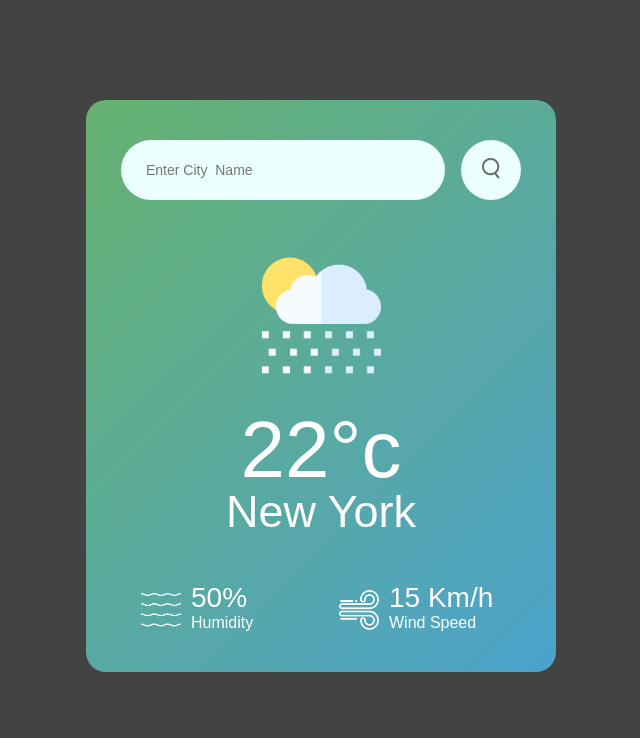
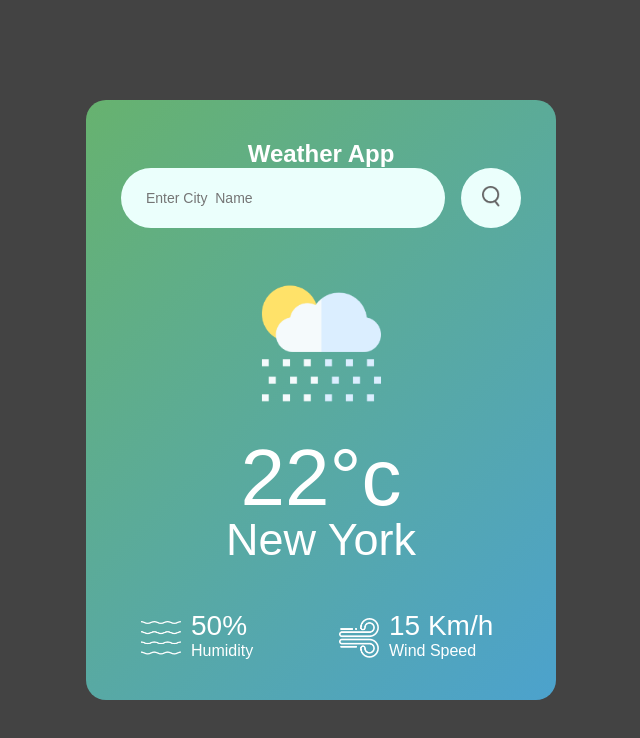
Before and after one commit to ashikulislamm/simple-weather-app, a plain HTML site: page index.html in a window 1280 px wide. Shown: the whole page, without its empty margins (319-959 px from the left). Drawn offline with Linux system fonts and the light colour scheme.

Commit message:
Title Added

```diff
--- a/index.html
+++ b/index.html
@@ -11,6 +11,7 @@
 
 <body>
     <div class="card">
+        <h2 class="title">Weather App</h2>
         <div class="search">
             <input type="text" placeholder="Enter City  Name" spellcheck="false">
             <button><img src="images/search.png"></button>
```
